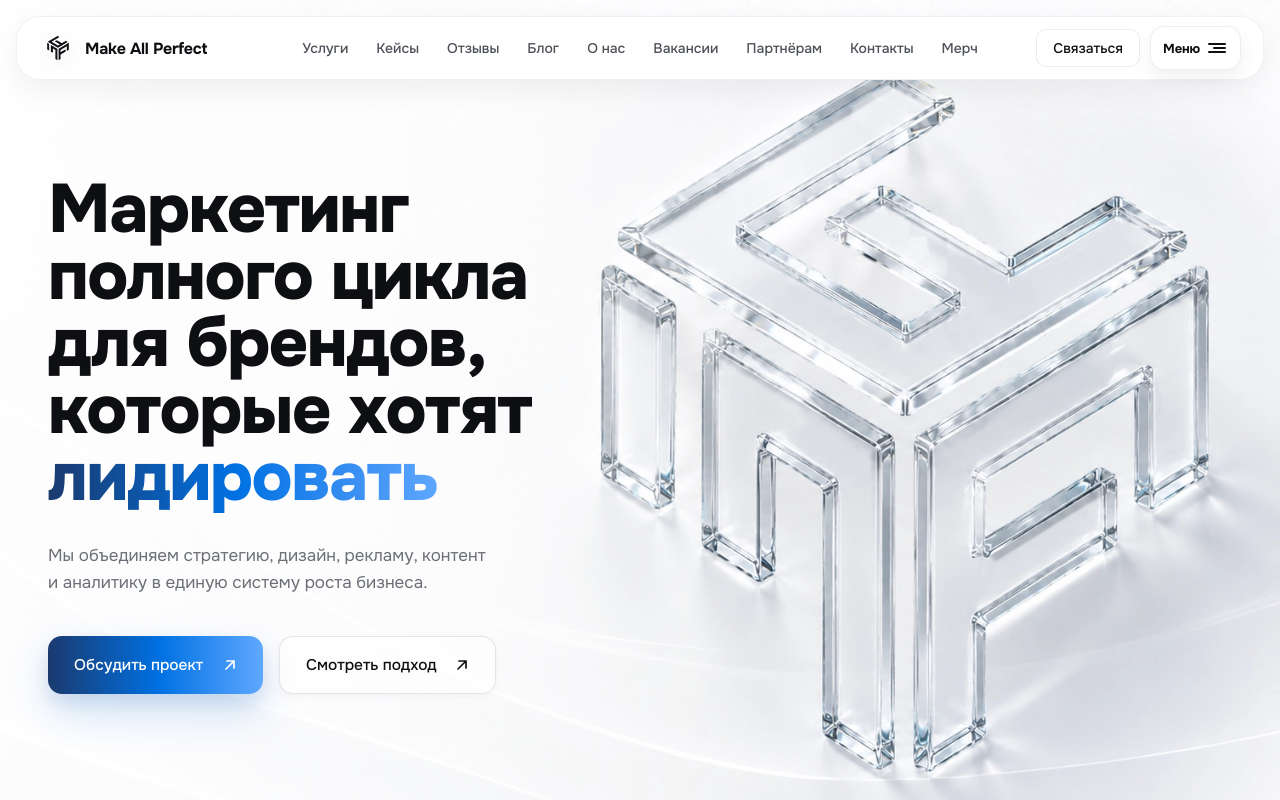
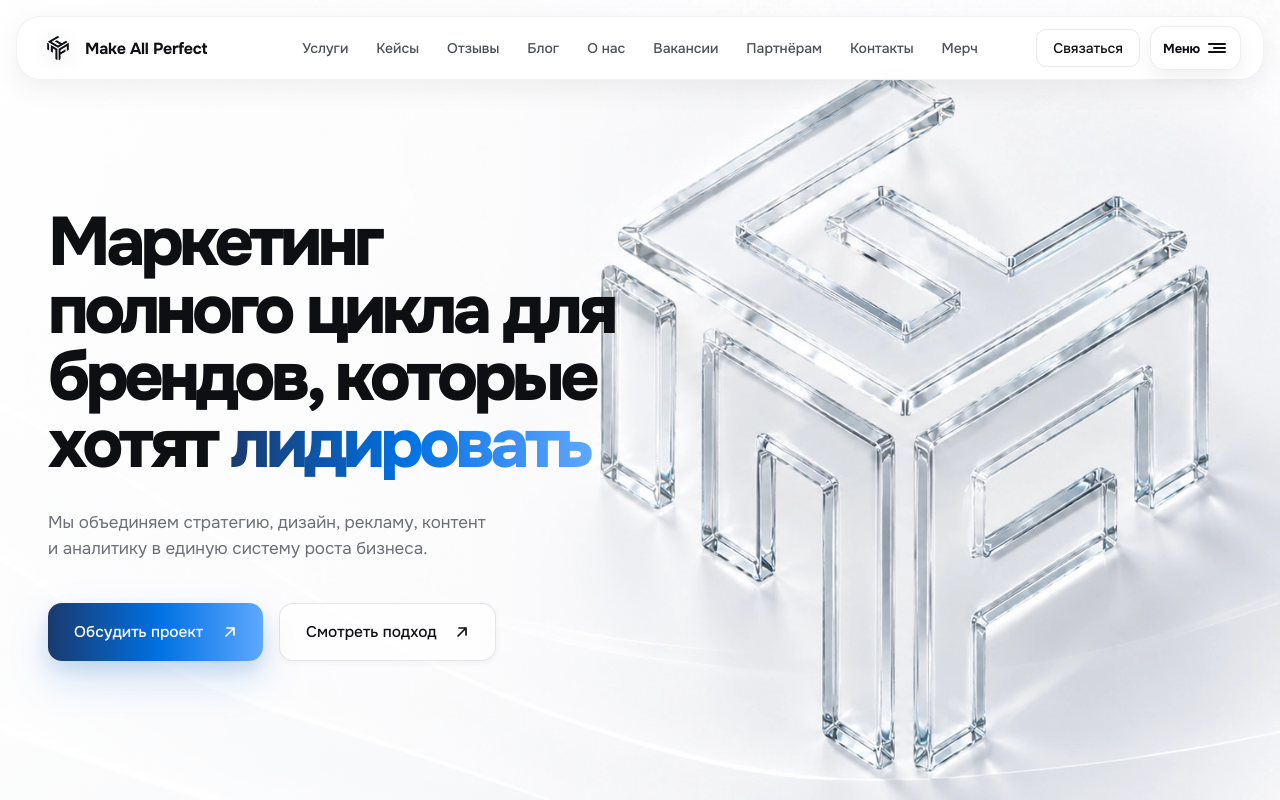
Before and after one commit to makeallperfectcompany/map2, a Next.js app: page / in a window 1280 px wide. Shown: the top 800 px of the page. Built offline with nearby package versions, Linux system fonts and the light colour scheme.

Commit message:
Revert "fix: reduce negative letter-spacing on hero titles from -0.065em to -0.02em"
This reverts commit 3eb9ee1d2ebad11c90515da49cc2d63508db93c8.

```diff
--- a/src/components/sections/HeroSection.module.css
+++ b/src/components/sections/HeroSection.module.css
@@ -54,7 +54,7 @@
   font-weight: 850;
   font-size: clamp(60px, 5.35vw, 86px);
   line-height: 0.98;
-  letter-spacing: -0.02em;
+  letter-spacing: -0.065em;
   color: var(--ink);
   margin: 0 0 30px;
 }
```
